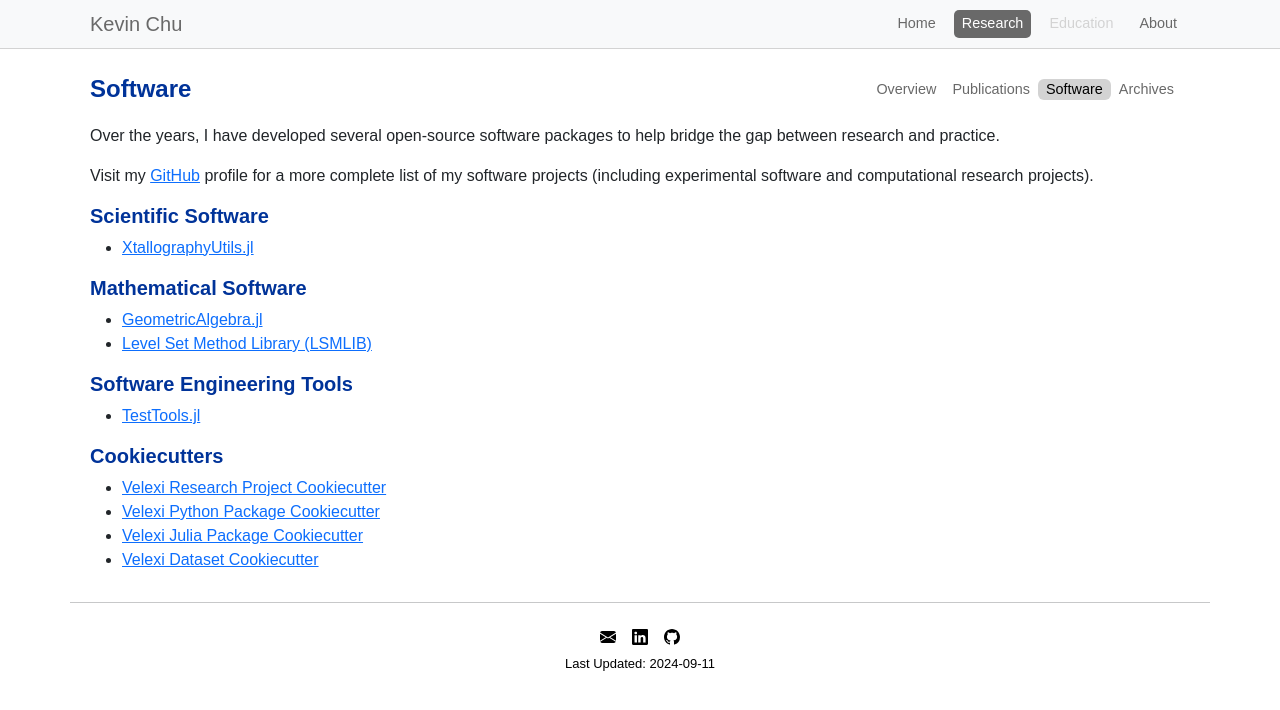
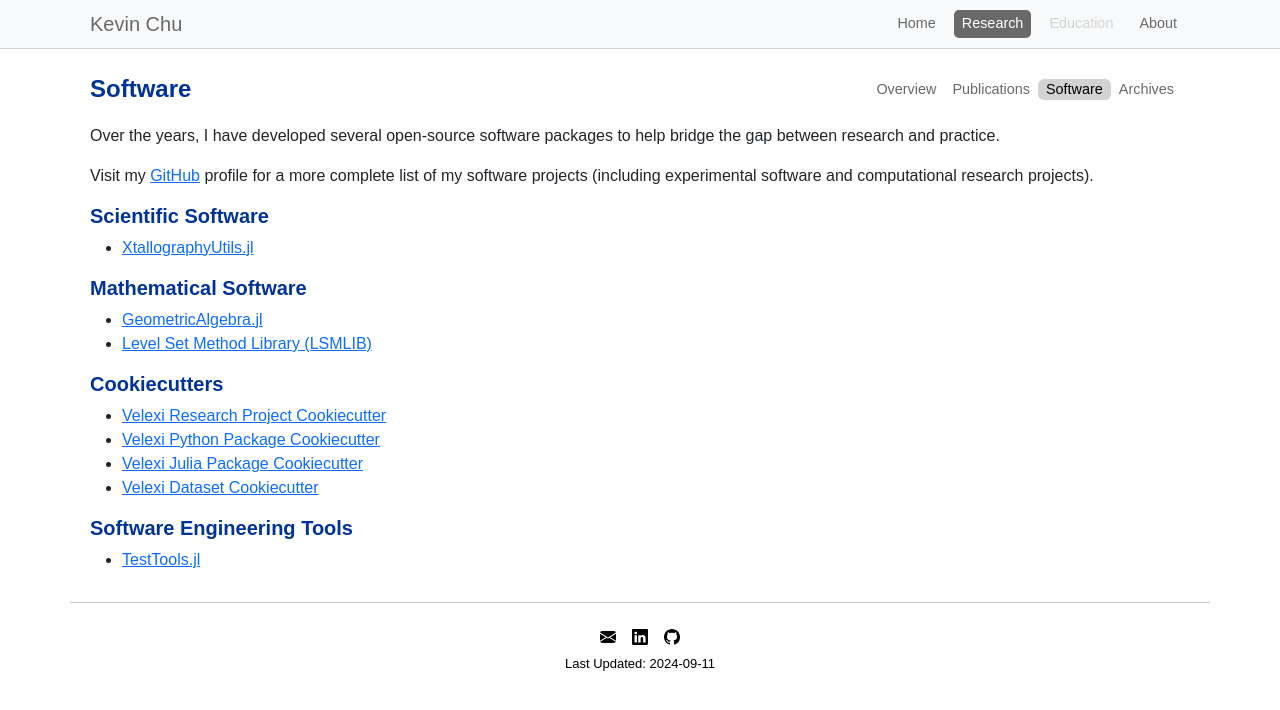
Before and after one commit to ktchu/ktchu.github.io, a Jekyll site: the page built from research/software.html, in a window 1280 px wide. Shown: the top 710 px of the page. Built offline with Jekyll 4.4.1, drawn with Linux system fonts in a browser that asks for light colours.

Commit message:
Update software page.

```diff
--- a/research/software.html
+++ b/research/software.html
@@ -44,16 +44,6 @@ my software projects (including experimental software and computational research
 </section>
 
 <section>
-  <h2>Software Engineering Tools</h2>
-  <ul>
-    <li>
-      <a href="https://github.com/velexi-research/TestTools.jl">
-        TestTools.jl
-      </a>
-    </li>
-</section>
-
-<section>
   <h2>Cookiecutters</h2>
   <ul>
     <li>
@@ -81,3 +71,13 @@ my software projects (including experimental software and computational research
     </li>
   </ul>
 </section>
+
+<section>
+  <h2>Software Engineering Tools</h2>
+  <ul>
+    <li>
+      <a href="https://github.com/velexi-research/TestTools.jl">
+        TestTools.jl
+      </a>
+    </li>
+</section>
```
